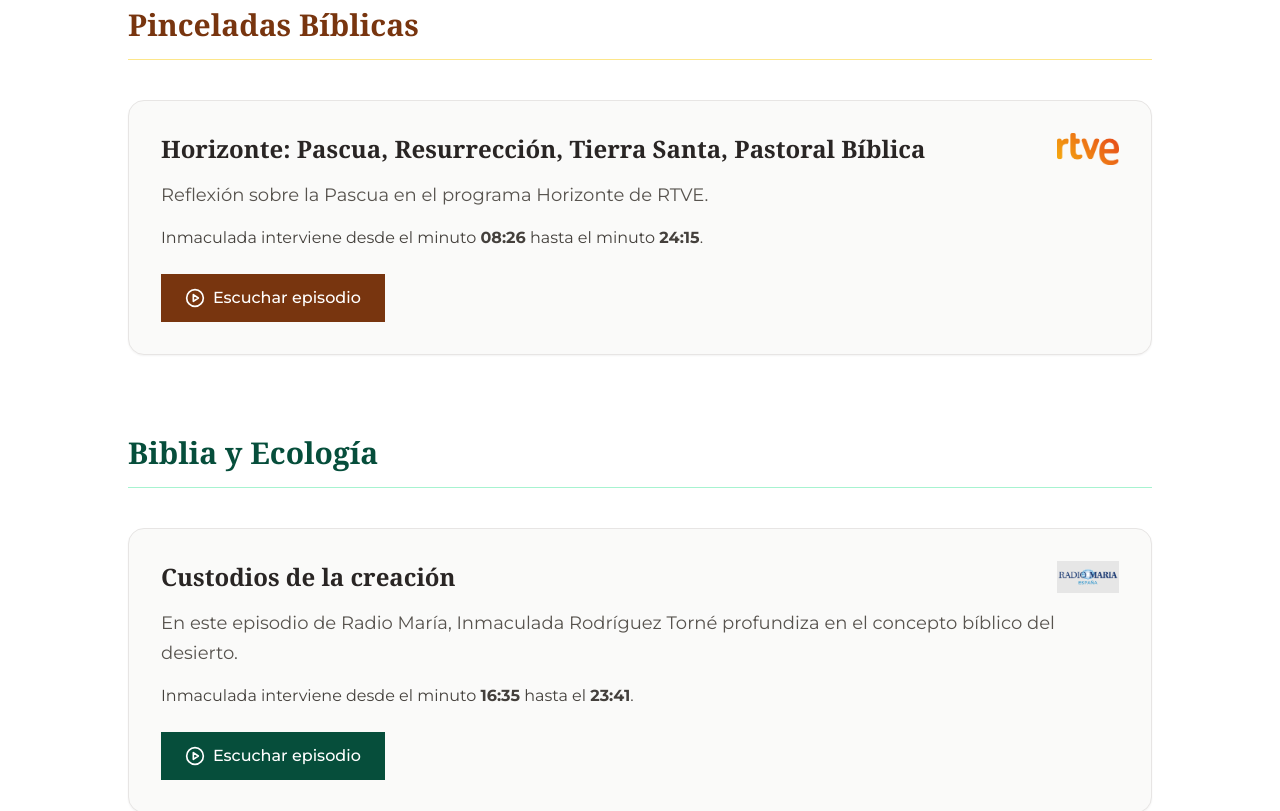
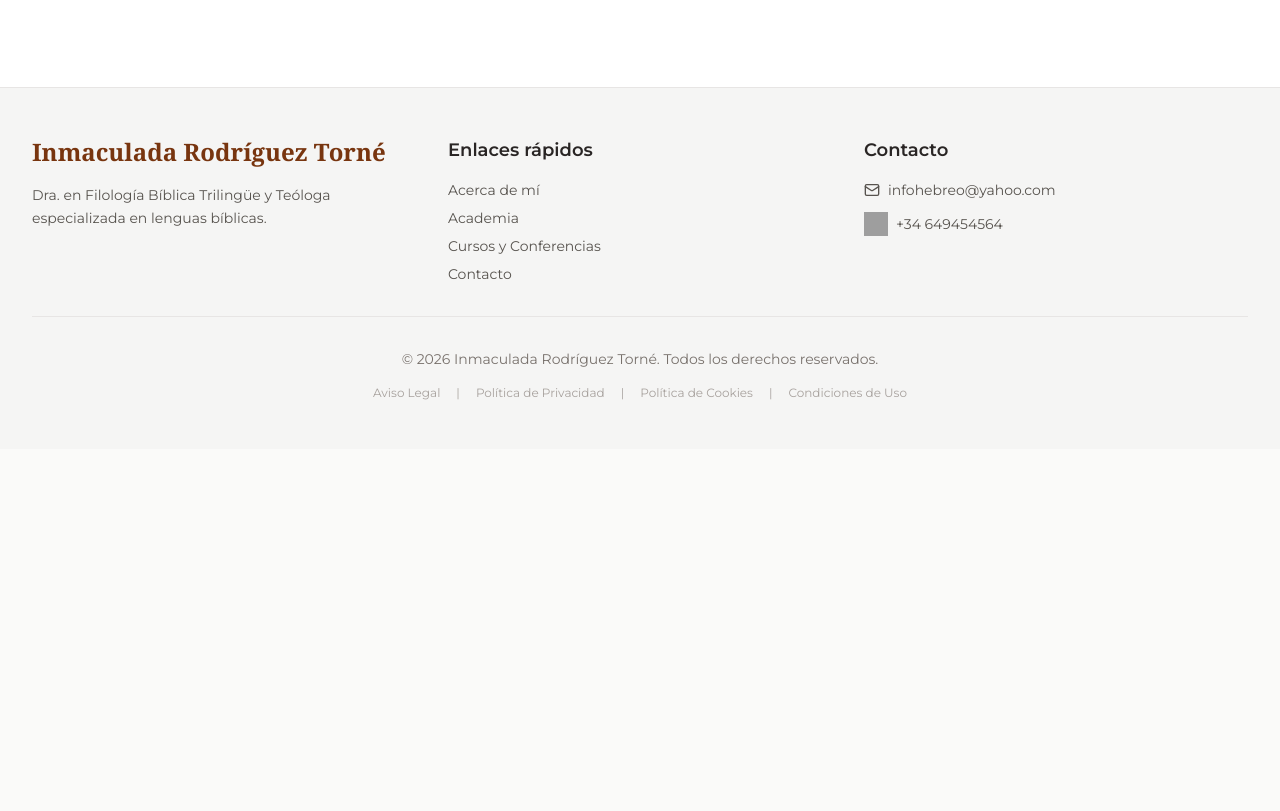
Before and after one commit to MBAInative/academia_biblica_trilingue, a React (Vite) app: page /podcast in a window 1280 px wide. Shown: the part 940-1751 px from the top of the page. After the commit the page ends 1389 px from the top, so only its background shows below. Built offline with nearby package versions, Linux system fonts and the light colour scheme; grey boxes are pictures that could not be loaded.

Commit message:
Simplify Podcast page and restructure Bible Art layout

```diff
--- a/src/pages/BibleArt.jsx
+++ b/src/pages/BibleArt.jsx
@@ -40,34 +40,46 @@ const BibleArt = () => {
         <section className="py-20 bg-white">
           <div className="container mx-auto px-4 sm:px-6 lg:px-8">
             <div className="max-w-6xl mx-auto">
+
+              <div className="flex flex-col lg:flex-row items-center gap-12 mb-20">
                 <motion.div
-                initial={{ opacity: 0, y: 30 }}
-                whileInView={{ opacity: 1, y: 0 }}
+                  initial={{ opacity: 0, x: -30 }}
+                  whileInView={{ opacity: 1, x: 0 }}
                   viewport={{ once: true }}
                   transition={{ duration: 0.8 }}
-                className="mb-16 max-w-2xl mx-auto"
+                  className="flex-1 lg:text-left text-center"
+                >
+                  <Palette className="inline-block lg:block text-amber-900 mb-6" size={48} />
+                  <h2 className="text-3xl font-serif font-bold text-stone-800 mb-6">
+                    Inma y sus dibujos bíblicos
+                  </h2>
+                  <p className="text-xl text-stone-600 italic font-serif leading-relaxed">
+                    "Durante años he realizado dibujos para la revista Vida Nueva. La caligrafía y el dibujo forman parte de mis aficiones más queridas."
+                  </p>
+                </motion.div>
+
+                <motion.div
+                  initial={{ opacity: 0, x: 30 }}
+                  whileInView={{ opacity: 1, x: 0 }}
+                  viewport={{ once: true }}
+                  transition={{ duration: 0.8 }}
+                  className="flex-1 max-w-md"
                 >
                   <img
-                  className="w-full h-auto object-cover rounded-2xl shadow-lg"
+                    className="w-full h-auto object-cover rounded-2xl shadow-lg transform rotate-2 hover:rotate-0 transition-transform duration-500"
                     alt="Providencia"
                     src={ProvidenciaImage}
                   />
                 </motion.div>
+              </div>
 
               <motion.div
                 initial={{ opacity: 0, y: 30 }}
                 whileInView={{ opacity: 1, y: 0 }}
                 viewport={{ once: true }}
                 transition={{ duration: 0.8 }}
-                className="bg-stone-50 rounded-2xl p-8 sm:p-12 text-center border border-stone-200"
+                className="bg-stone-50 rounded-2xl p-8 sm:p-12 border border-stone-200"
               >
-                <Palette className="mx-auto text-amber-900 mb-6" size={48} />
-                <h2 className="text-3xl font-serif font-bold text-stone-800 mb-6">
-                  Inma y sus dibujos bíblicos
-                </h2>
-                <p className="text-xl text-stone-600 italic mb-12 max-w-3xl mx-auto font-serif">
-                  "Durante años he realizado dibujos para la revista Vida Nueva. La caligrafía y el dibujo forman parte de mis aficiones más queridas."
-                </p>
 
                 {/* Galería de imágenes */}
                 <div className="columns-1 md:columns-2 lg:columns-3 gap-8 space-y-8 mb-12 text-left">
--- a/src/pages/Podcast.jsx
+++ b/src/pages/Podcast.jsx
@@ -3,8 +3,6 @@ import { Helmet } from 'react-helmet';
 import { motion } from 'framer-motion';
 import { PlayCircle } from 'lucide-react';
 import { useToast } from '@/components/ui/use-toast';
-import rtveLogo from '../assets/rtve.png';
-import radioMariaLogo from '../assets/radio_maria.png';
 
 const Podcast = () => {
   const { toast } = useToast();
@@ -89,85 +87,6 @@ const Podcast = () => {
                   </a>
                 </div>
               </motion.div>
-
-              {/* Sección: Pinceladas Bíblicas */}
-              <motion.div
-                initial={{ opacity: 0, y: 30 }}
-                whileInView={{ opacity: 1, y: 0 }}
-                viewport={{ once: true }}
-                transition={{ duration: 0.8 }}
-                className="mb-20"
-              >
-                <div className="flex items-center space-x-4 mb-10 border-b border-amber-200 pb-4">
-                  <h2 className="text-3xl font-serif font-bold text-amber-900">
-                    Pinceladas Bíblicas
-                  </h2>
-                </div>
-
-                <div className="bg-stone-50 rounded-2xl p-8 border border-stone-200 shadow-sm hover:shadow-md transition-shadow">
-                  <div className="flex items-start justify-between mb-4 flex-wrap gap-4">
-                    <h3 className="text-2xl font-serif font-bold text-stone-800">
-                      Horizonte: Pascua, Resurrección, Tierra Santa, Pastoral Bíblica
-                    </h3>
-                    <img src={rtveLogo} alt="RTVE" className="h-8 object-contain" />
-                  </div>
-                  <p className="text-lg text-stone-600 leading-relaxed mb-4">
-                    Reflexión sobre la Pascua en el programa Horizonte de RTVE.
-                  </p>
-                  <p className="text-md text-stone-700 mb-6">
-                    Inmaculada interviene desde el minuto <strong>08:26</strong> hasta el minuto <strong>24:15</strong>.
-                  </p>
-                  <a
-                    href="https://www.rtve.es/play/audios/horizonte/horizonte-pascua-resurreccion-tierra-santa-pastoral-biblica/16544340/"
-                    target="_blank"
-                    rel="noopener noreferrer"
-                    className="inline-flex items-center justify-center px-6 py-3 bg-amber-900 text-white rounded-lg font-medium hover:bg-amber-800 transition-all hover:shadow-lg"
-                  >
-                    <PlayCircle className="mr-2" size={20} />
-                    Escuchar episodio
-                  </a>
-                </div>
-              </motion.div>
-
-              {/* Sección: Biblia y Ecología */}
-              <motion.div
-                initial={{ opacity: 0, y: 30 }}
-                whileInView={{ opacity: 1, y: 0 }}
-                viewport={{ once: true }}
-                transition={{ duration: 0.8 }}
-                className="mb-12"
-              >
-                <div className="flex items-center space-x-4 mb-10 border-b border-emerald-200 pb-4">
-                  <h2 className="text-3xl font-serif font-bold text-emerald-900">
-                    Biblia y Ecología
-                  </h2>
-                </div>
-
-                <div className="bg-stone-50 rounded-2xl p-8 border border-stone-200 shadow-sm hover:shadow-md transition-shadow">
-                  <div className="flex items-start justify-between mb-4 flex-wrap gap-4">
-                    <h3 className="text-2xl font-serif font-bold text-stone-800">
-                      Custodios de la creación
-                    </h3>
-                    <img src={radioMariaLogo} alt="Radio María" className="h-8 object-contain" />
-                  </div>
-                  <p className="text-lg text-stone-600 leading-relaxed mb-4">
-                    En este episodio de Radio María, Inmaculada Rodríguez Torné profundiza en el concepto bíblico del desierto.
-                  </p>
-                  <p className="text-md text-stone-700 mb-6">
-                    Inmaculada interviene desde el minuto <strong>16:35</strong> hasta el <strong>23:41</strong>.
-                  </p>
-                  <a
-                    href="https://radiomaria.es/podcast/custodios-de-la-creacion-08-11-25/"
-                    target="_blank"
-                    rel="noopener noreferrer"
-                    className="inline-flex items-center justify-center px-6 py-3 bg-emerald-900 text-white rounded-lg font-medium hover:bg-emerald-800 transition-all hover:shadow-lg"
-                  >
-                    <PlayCircle className="mr-2" size={20} />
-                    Escuchar episodio
-                  </a>
-                </div>
-              </motion.div>
-
             </div>
           </div>
         </section>
```
Also changed, not shown: 7 other files (tests, documents, lock files or other folders). Lines whose indentation alone changed are shown as unchanged.
